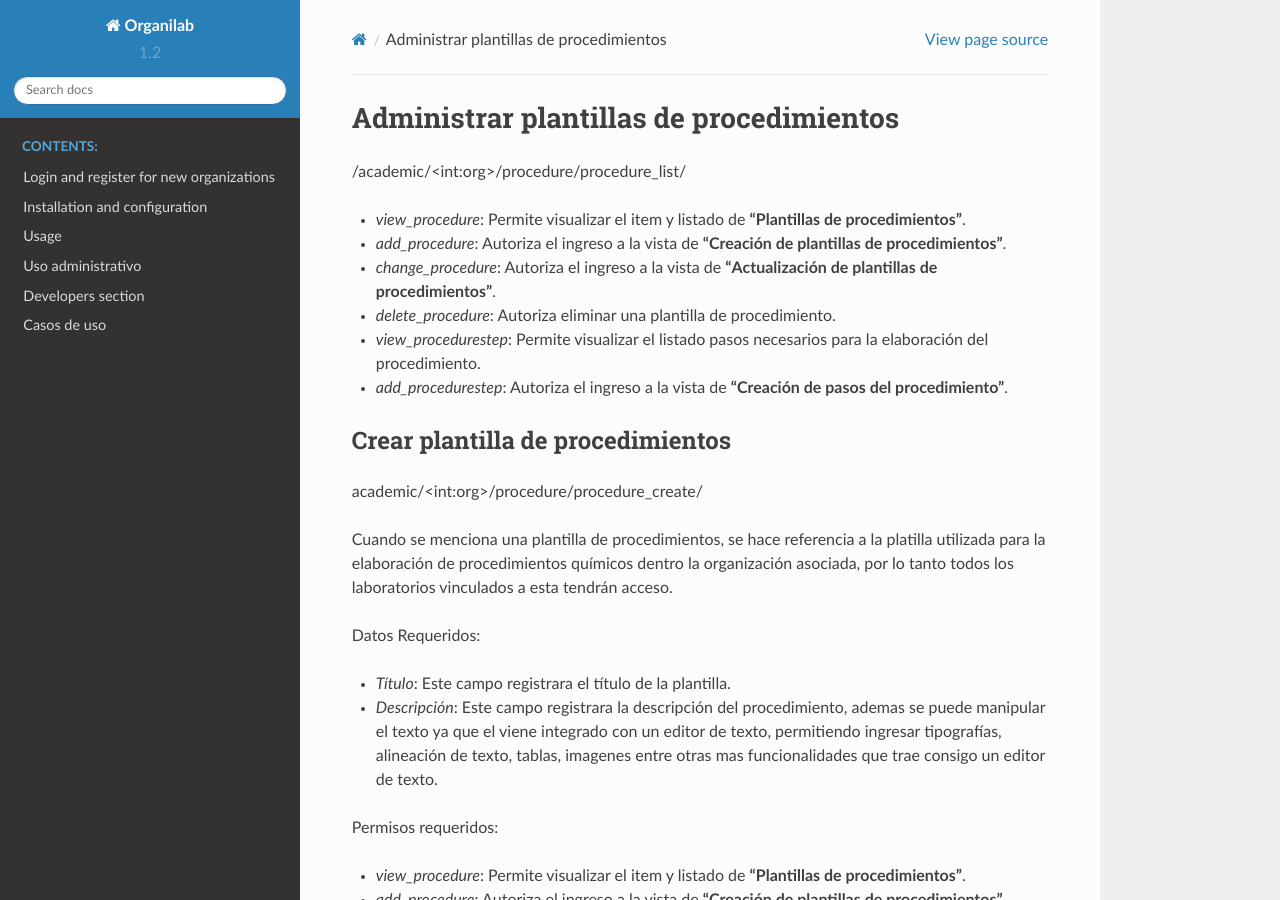
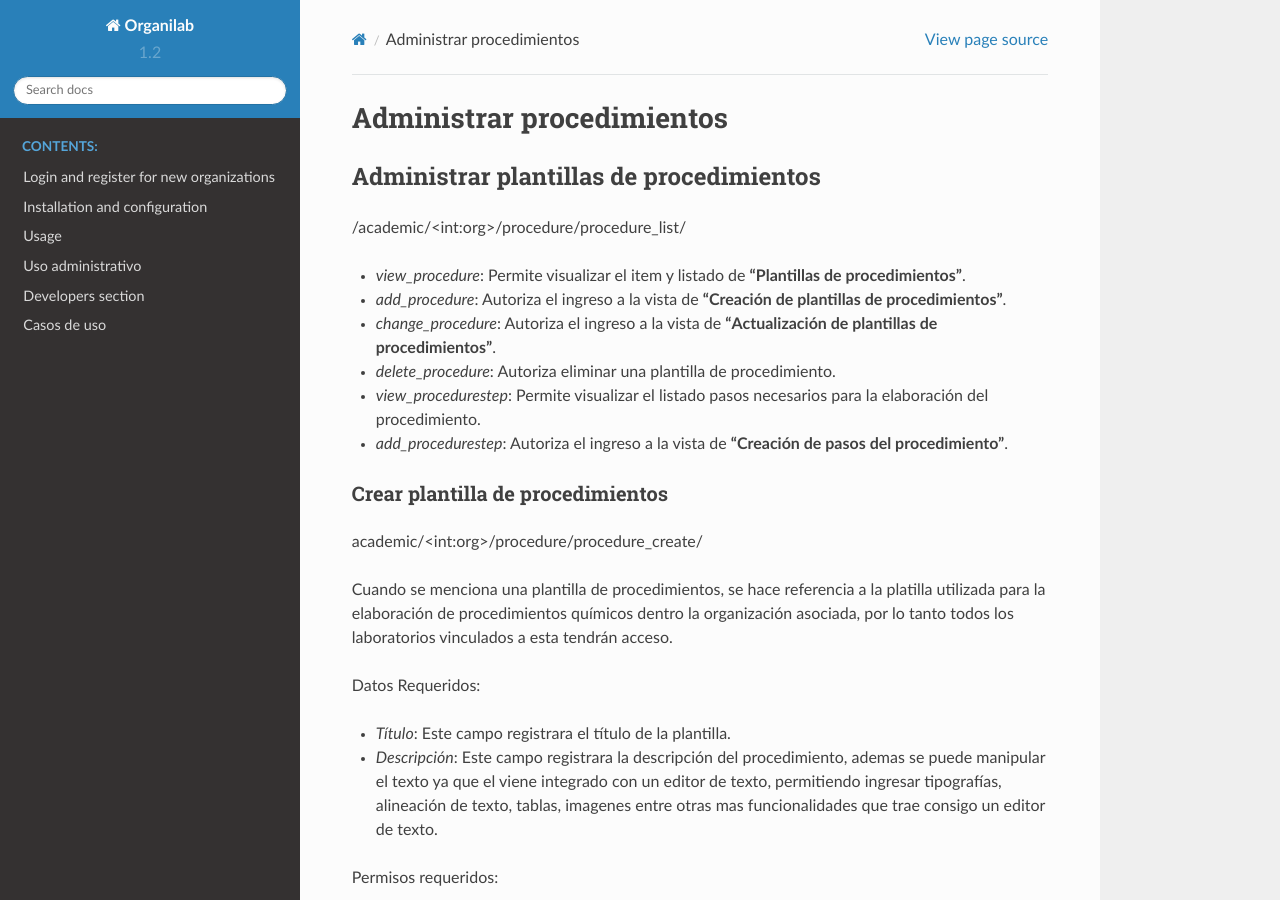
Before and after one commit to Solvosoft/organilab_docs, a Sphinx documentation site: the page built from source/administrative_usage/procedure.rst, in a window 1280 px wide and 900 px high. Built offline with Sphinx 7.4.7 and the Read the Docs theme 2.0.0, drawn with Linux system fonts in a browser that asks for light colours; some of the changed text lies outside the part shown.

Commit message:
fix order of procedures documentation

```diff
--- a/source/administrative_usage/procedure.rst
+++ b/source/administrative_usage/procedure.rst
@@ -1,6 +1,8 @@
-Administrar plantillas de procedimientos
+Administrar procedimientos
 ==========================================
 
+Administrar plantillas de procedimientos
+-------------------------------------------
 /academic/<int:org>/procedure/procedure_list/
 
 * *view_procedure*: Permite visualizar el item  y listado de **"Plantillas de procedimientos"**.
@@ -10,9 +12,8 @@ Administrar plantillas de procedimientos
 * *view_procedurestep*: Permite visualizar el listado pasos necesarios para la elaboración del procedimiento.
 * *add_procedurestep*: Autoriza el ingreso a la vista de **"Creación de pasos del procedimiento"**.
 
-
 Crear plantilla de procedimientos
------------------------------------
+**********************************
 
 academic/<int:org>/procedure/procedure_create/
 
@@ -35,7 +36,7 @@ Permisos requeridos:
 
 
 Actualizar plantilla de procedimientos
----------------------------------------
+****************************************
 
 academic/<int:org>/procedure/procedure_update/<int:pk>/
 
@@ -59,7 +60,8 @@ Permisos requeridos:
 
 
 Visualizar plantilla de procedimientos
----------------------------------------
+****************************************
+
 
 academic/<int:org>/procedure/procedure_detail/<int:pk>/
 
@@ -74,7 +76,7 @@ Permisos requeridos:
 
 
 Agregar pasos
----------------
+**************
 
 academic/<int:org>/procedure/add_steps_wrapper/<int:pk>/
 
@@ -103,7 +105,7 @@ Permisos Requeridos:
 
 
 Actualizar pasos
------------------
+*****************
 
 academic/<int:org>/procedure/step/<int:pk>/update/
 
@@ -130,7 +132,7 @@ Permisos Requeridos:
 
 
 Agregar objectos en los pasos
-------------------------------
+*******************************
 
 academic/<int:org>/procedure/save_object/<int:pk/
 
@@ -165,7 +167,7 @@ Permisos requeridos:
 
 
 Descartar objecto
-------------------
+*******************
 
 academic/<int:org>/procedure/remove_object/<int:pk/
 
@@ -186,7 +188,7 @@ Permisos requeridos:
 
 
 Agregar observación
---------------------
+*********************
 
 academic/<int:org>/procedure/add_observation/<int:pk>/
 
@@ -209,7 +211,7 @@ Permisos requeridos:
 
 
 Eliminar observación
----------------------
+***********************
 
 academic/<int:org>/procedure/remove_observation/<int:pk>/
 
@@ -224,7 +226,7 @@ Permisos Requeridos:
 *   *delete_procedureobservations*: Autoriza el agregar observaciones en los pasos.
 
 Eliminar paso
---------------
+***************
 
 academic/<int:org>/procedure/step/delete/
 
@@ -248,7 +250,7 @@ Permisos Requeridos:
     de procedimientos que usa esta plantilla de referencia.
 
 Eliminar plantilla de procedimientos
--------------------------------------
+***************************************
 
 academic/<int:org>/procedure/delete_procedure/
 
@@ -268,3 +270,7 @@ Permisos Requeridos:
 
 * *delete_procedure*: Autoriza eliminar una plantilla de procedimiento.
 * *view_procedure*: Permite visualizar las lista de plantillas de procedimientos de la organización.
+
+
+Administrar mis procedimientos
+---------------------------------
```
Also changed, not shown: other parts of source/administrative_usage/procedure.rst (+1 -1 lines).
